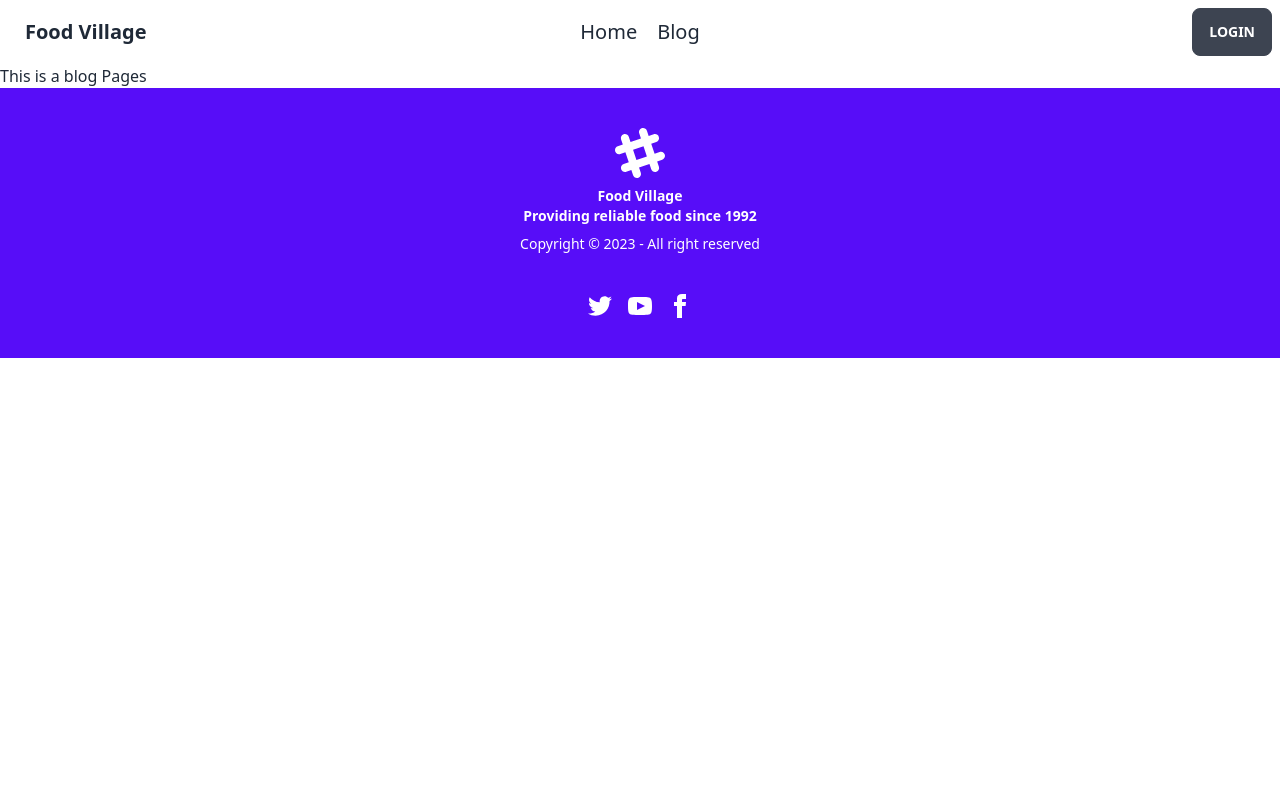
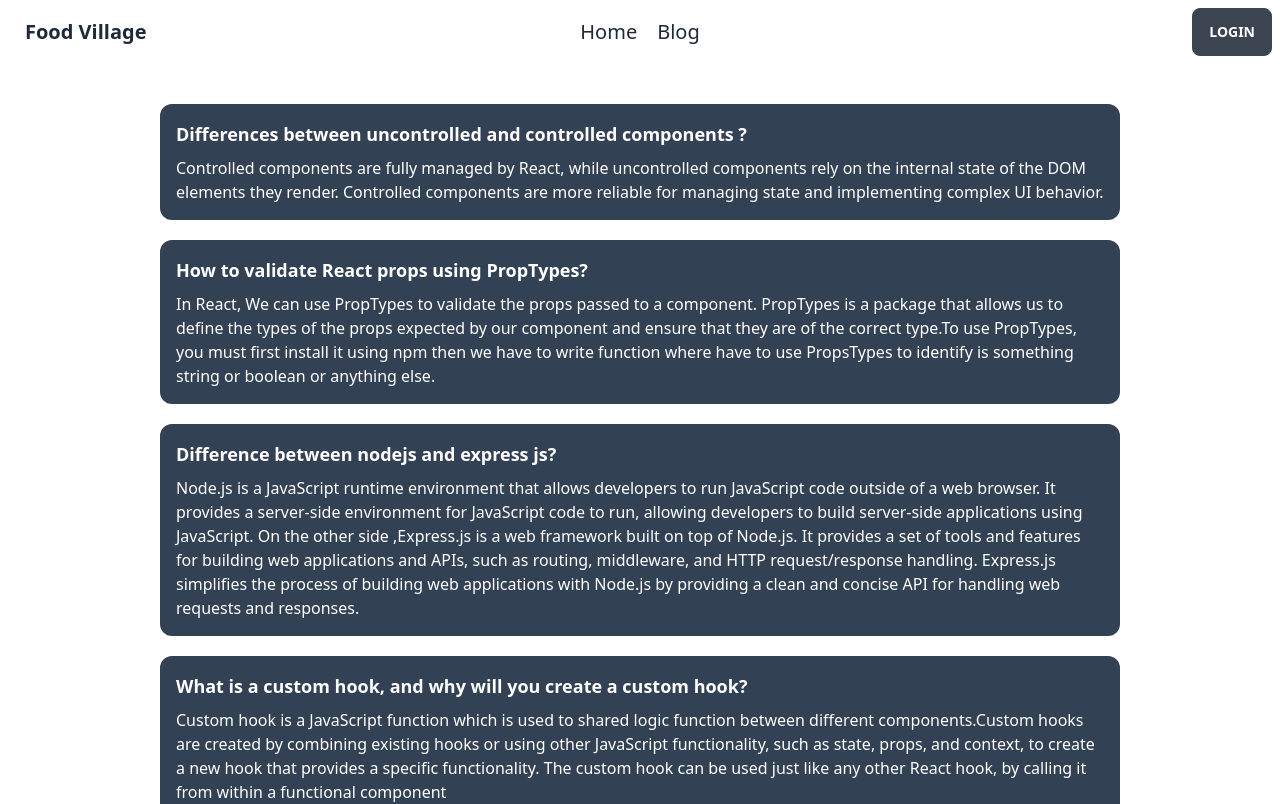
Before and after one commit to TanvirHossain43/chef-recipe-hunter, a React (Vite) app: page /blog in a window 1280 px wide. Shown: the top 804 px of the page. Built offline with nearby package versions, Linux system fonts and the light colour scheme; no server answers.

Commit message:
blog page answer added

```diff
--- a/src/Pages/Blog/Blog.jsx
+++ b/src/Pages/Blog/Blog.jsx
@@ -2,8 +2,23 @@ import React from 'react';
 
 const Blog = () => {
     return (
-        <div>
-            This is a blog Pages
+        <div className='w-3/4 mx-auto mt-10 text-white'>
+            <div className='mb-5 bg-slate-700 p-4 rounded-xl'>
+                <h2 className=' font-bold text-lg mb-2'>Differences between uncontrolled and controlled components ?</h2>
+                <p >Controlled components are fully managed by React, while uncontrolled components rely on the internal state of the DOM elements they render. Controlled components are more reliable for managing state and implementing complex UI behavior.</p>
+            </div>
+            <div className='mb-5 bg-slate-700 p-4 rounded-xl'>
+                <h2 className=' font-bold text-lg mb-2'>How to validate React props using PropTypes? </h2>
+                <p>In React, We can use PropTypes to validate the props passed to a component. PropTypes is a package that allows us to define the types of the props expected by our component and ensure that they are of the correct type.To use PropTypes, you must first install it using npm then we have to write function where have to use PropsTypes to identify is something string or boolean or anything else.</p>
+            </div>
+            <div className='mb-5 bg-slate-700 p-4 rounded-xl'>
+                <h2 className=' font-bold text-lg mb-2'>Difference between nodejs and express js? </h2>
+                <p>Node.js is a JavaScript runtime environment that allows developers to run JavaScript code outside of a web browser. It provides a server-side environment for JavaScript code to run, allowing developers to build server-side applications using JavaScript. On the other side ,Express.js is a web framework built on top of Node.js. It provides a set of tools and features for building web applications and APIs, such as routing, middleware, and HTTP request/response handling. Express.js simplifies the process of building web applications with Node.js by providing a clean and concise API for handling web requests and responses.</p>
+            </div>
+            <div className='mb-5 bg-slate-700 p-4 rounded-xl'>
+                <h2 className=' font-bold text-lg mb-2'>What is a custom hook, and why will you create a custom hook? </h2>
+                <p> Custom hook is a JavaScript function which is used to shared logic function between different components.Custom hooks are created by combining existing hooks or using other JavaScript functionality, such as state, props, and context, to create a new hook that provides a specific functionality. The custom hook can be used just like any other React hook, by calling it from within a functional component</p>
+            </div>
         </div>
     );
 };
--- a/src/components/Banner/Banner.jsx
+++ b/src/components/Banner/Banner.jsx
@@ -8,8 +8,8 @@ const Banner = () => {
                 <div className="hero-content text-center text-neutral-content">
                     <div className="max-w-md">
                         <h1 className="mb-5 text-5xl font-bold">Hello there</h1>
-                        <p className="mb-5">Provident cupiditate voluptatem et in. Quaerat fugiat ut assumenda excepturi exercitationem quasi. In deleniti eaque aut repudiandae et a id nisi.</p>
-                        <button className="btn btn-primary">Get Started</button>
+                        <p className="mb-5 text-2xl">This the place where you can find the best chefs in India and the poupular foods of india and also some tips to be safe in kitchen.....</p>
+                        <button className="btn btn-primary">WithOut any delay give a look!!!</button>
                     </div>
                 </div>
             </div>
```
